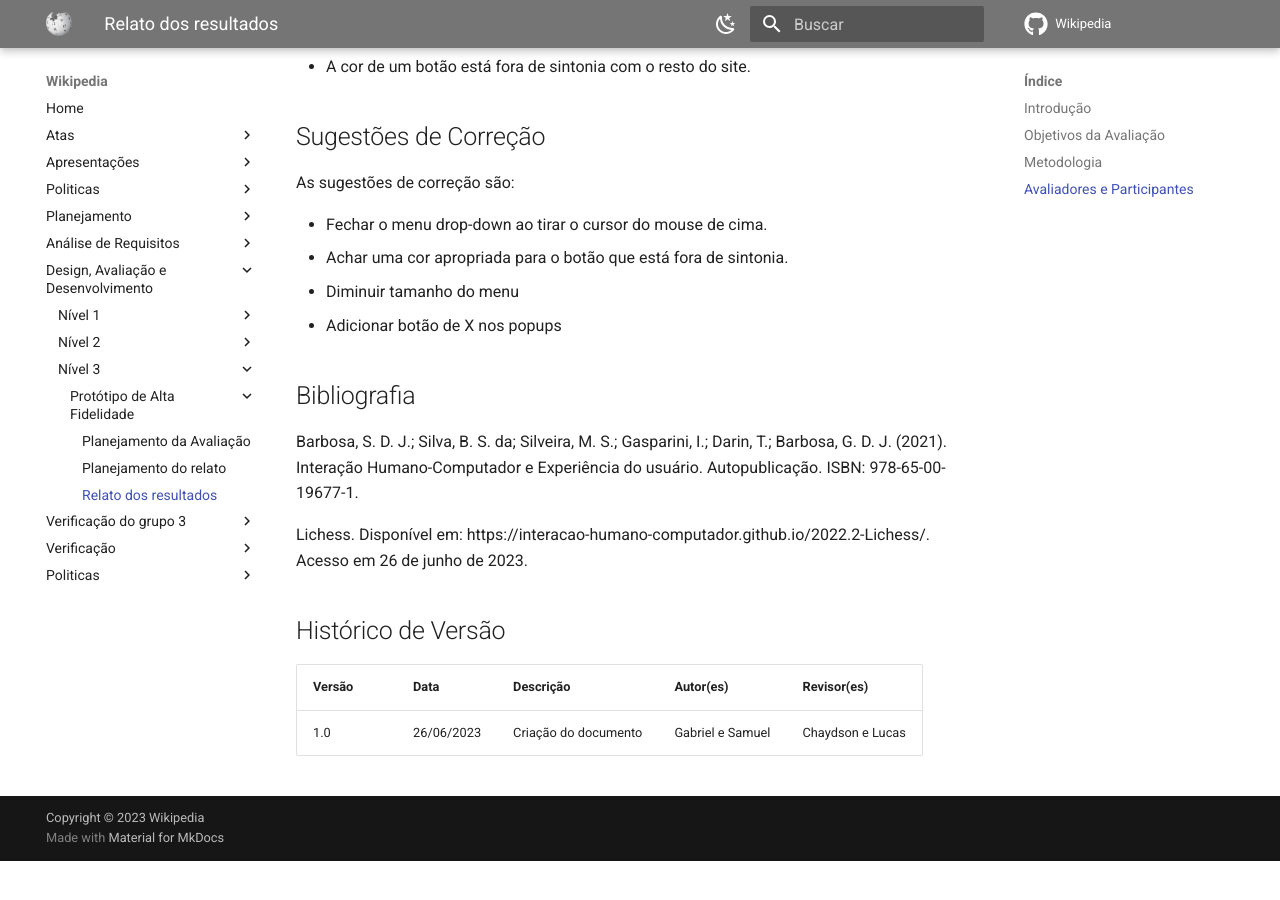
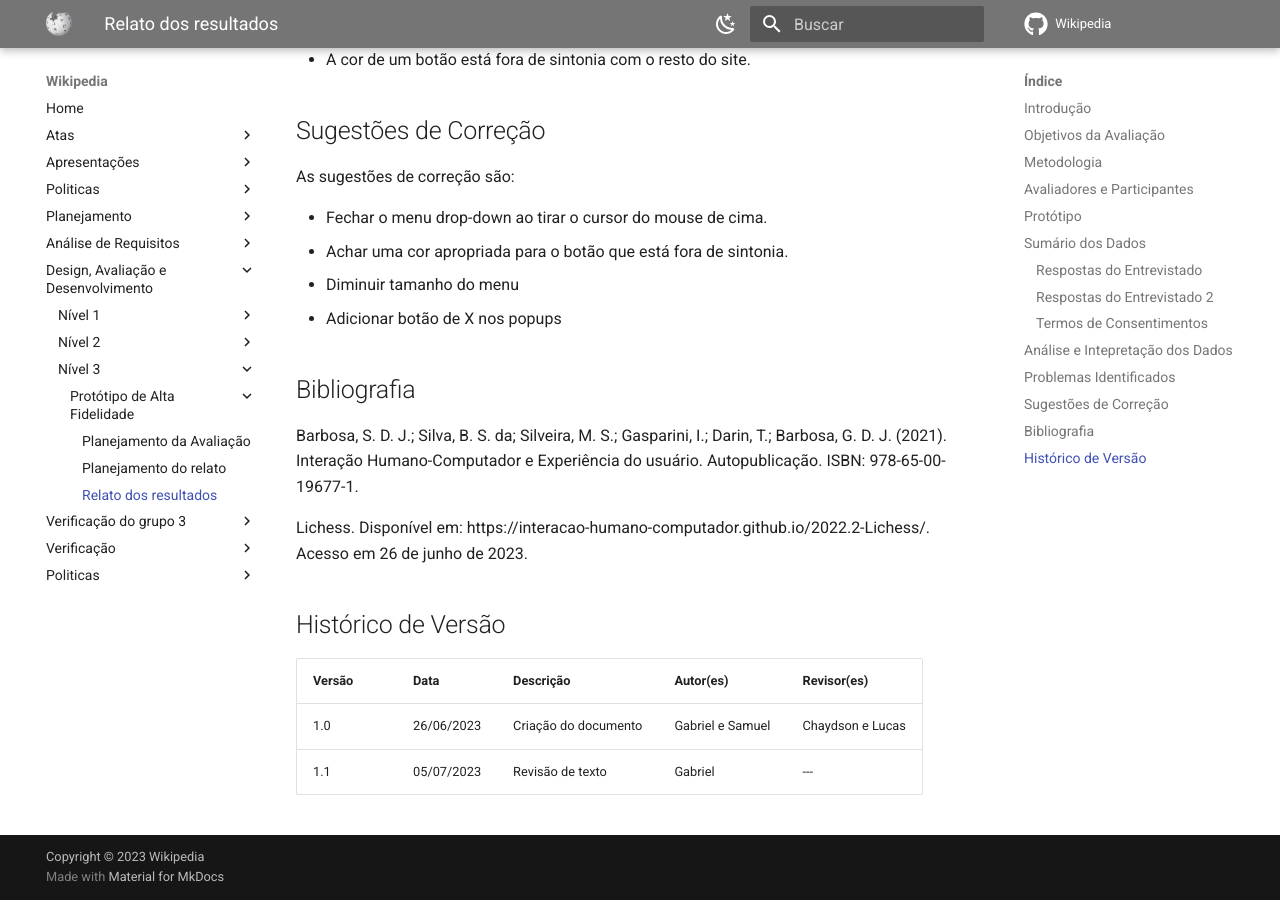
Before and after one commit to Interacao-Humano-Computador/2023.1-Wikipedia, an MkDocs documentation site: the page built from docs/design-avaliacao-desenvolvimento/nivel3/prototipoAltaFidelidade/relatoPrototipoAltaFidelidade.md, in a window 1280 px wide and 900 px high, scrolled down 4455 px. Built offline with MkDocs 1.6.1 and Material for MkDocs 9.7.7, drawn with Linux system fonts in a browser that asks for light colours; comment, search, counter and statistics services are not loaded; before the commit the page ends 5316 px from its top, so only the background shows below that.

Commit message:
Revisando texto

```diff
--- a/docs/design-avaliacao-desenvolvimento/nivel3/prototipoAltaFidelidade/relatoPrototipoAltaFidelidade.md
+++ b/docs/design-avaliacao-desenvolvimento/nivel3/prototipoAltaFidelidade/relatoPrototipoAltaFidelidade.md
@@ -40,7 +40,7 @@ A Tabela 2 contém os participantes da entrevista 2, que ocorreu no dia 25 de ju
     <p> Tabela 2: Participantes da entrevista 2</p>
 </div>
 
-# Protótipo
+## Protótipo
 
 <iframe style="border: 1px solid rgba(0, 0, 0, 0.1);" width="800" height="450" src="https://www.figma.com/embed?embed_host=share&url=https%3A%2F%2Fwww.figma.com%2Fproto%2FppVu27Rf6XW6Fxe32t4Hhp%2FIHC---Prototipos-team-library%3Ftype%3Ddesign%26node-id%3D2015-135%26scaling%3Dmin-zoom%26page-id%3D2015%253A134%26starting-point-node-id%3D2015%253A135%26show-proto-sidebar%3D1%26mode%3Ddesign" allowfullscreen></iframe>
 
@@ -121,3 +121,4 @@ Lichess. Disponível em: https://interacao-humano-computador.github.io/2022.2-Li
 | Versão | Data       | Descrição            | Autor(es)        | Revisor(es)       |
 | ------- | ---------- | ---------------------- | ---------------- | ----------------- |
 | 1.0     | 26/06/2023 | Criação do documento | Gabriel e Samuel | Chaydson e Lucas |
+| 1.1     | 05/07/2023 | Revisão de texto      | Gabriel          | ---               |
```
Also changed, not shown: docs/apresentacoes/apresentacao2.md (+5 -4 lines), docs/design-avaliacao-desenvolvimento/nivel2/prototipoDePapel/relatoDosResultados.md (+1 -1 lines).
